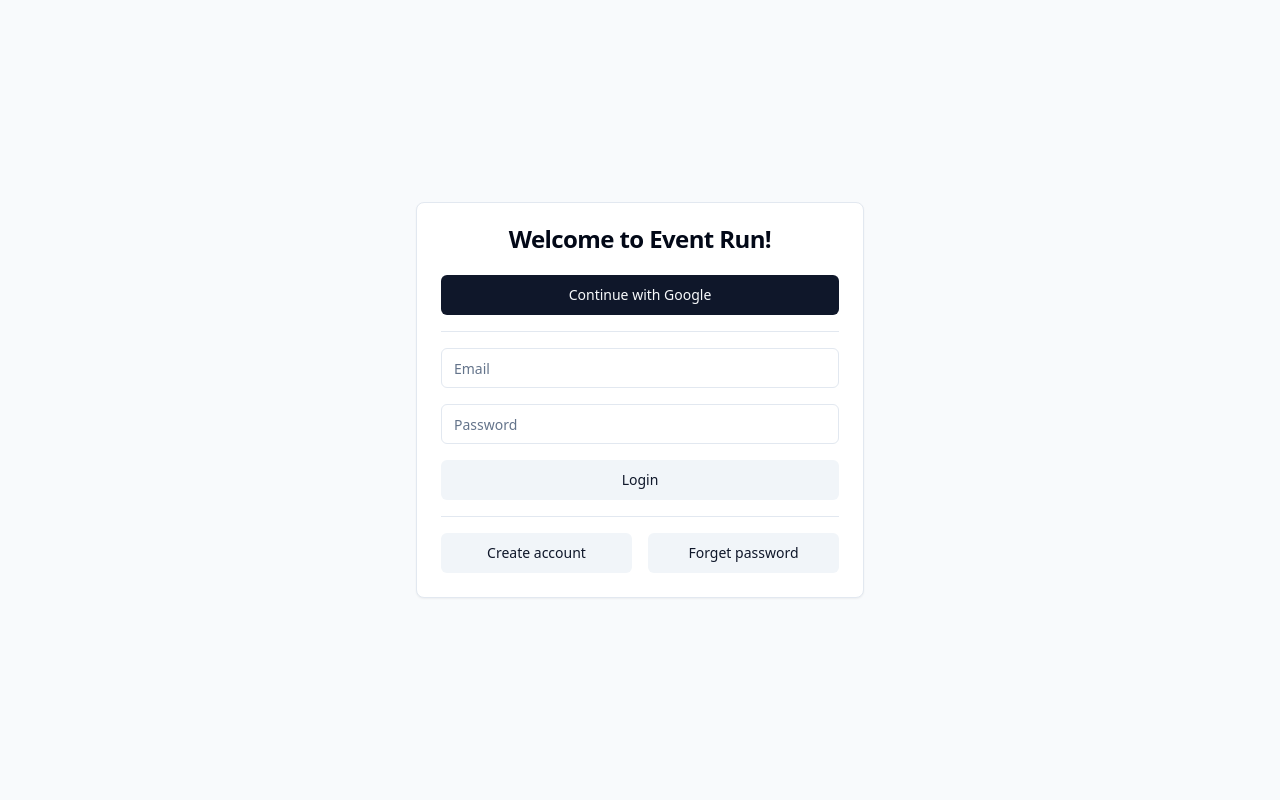
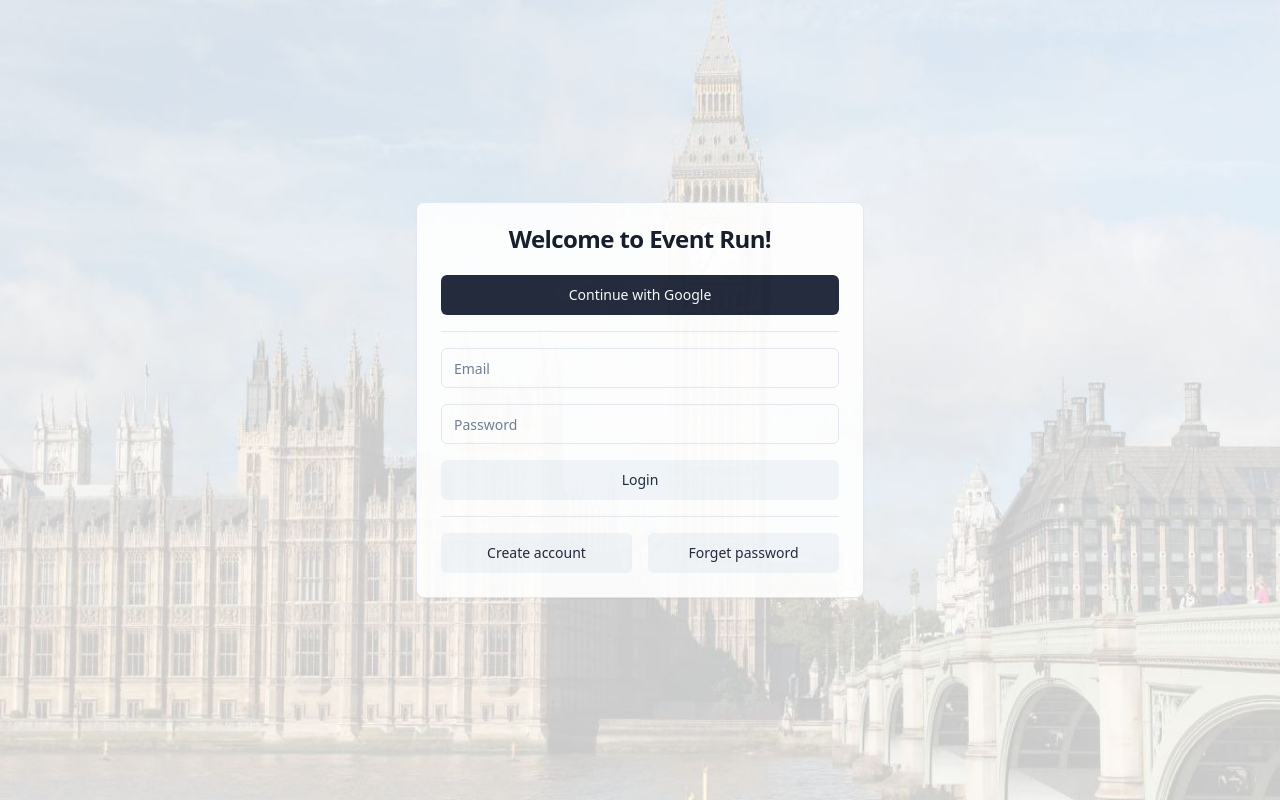
Before and after one commit to henrytsyu/event-run, a Next.js app: page /login in a window 1280 px wide. Built offline with nearby package versions, Linux system fonts and the light colour scheme.

Commit message:
style: london background image

```diff
--- a/app/layout.tsx
+++ b/app/layout.tsx
@@ -2,6 +2,8 @@ import type { Metadata } from "next";
 
 import "./globals.css";
 import { Toaster } from "@/components/ui/toaster";
+import Image from "next/image";
+import london from "@/images/london.jpg";
 
 export const metadata: Metadata = {
   title: "Event Run",
@@ -15,9 +17,19 @@ export default function RootLayout({
 }) {
   return (
     <html lang="en">
-      <body className="flex flex-col h-screen bg-slate-50">
-        {children}
-        <Toaster />
+      <body className="relative overflow-hidden">
+        <Image
+          alt="London"
+          src={london}
+          placeholder="blur"
+          quality={100}
+          fill
+          className="w-screen absolute -z-10"
+        />
+        <div className="flex flex-col h-screen overflow-auto">
+          {children}
+          <Toaster />
+        </div>
       </body>
     </html>
   );
--- a/components/ui/card.tsx
+++ b/components/ui/card.tsx
@@ -9,7 +9,7 @@ const Card = React.forwardRef<
   <div
     ref={ref}
     className={cn(
-      "rounded-lg border bg-card text-card-foreground shadow-sm",
+      "rounded-lg border bg-card text-card-foreground shadow-sm opacity-90",
       className
     )}
     {...props}
```
Also changed, not shown: images/london.jpg (added).
